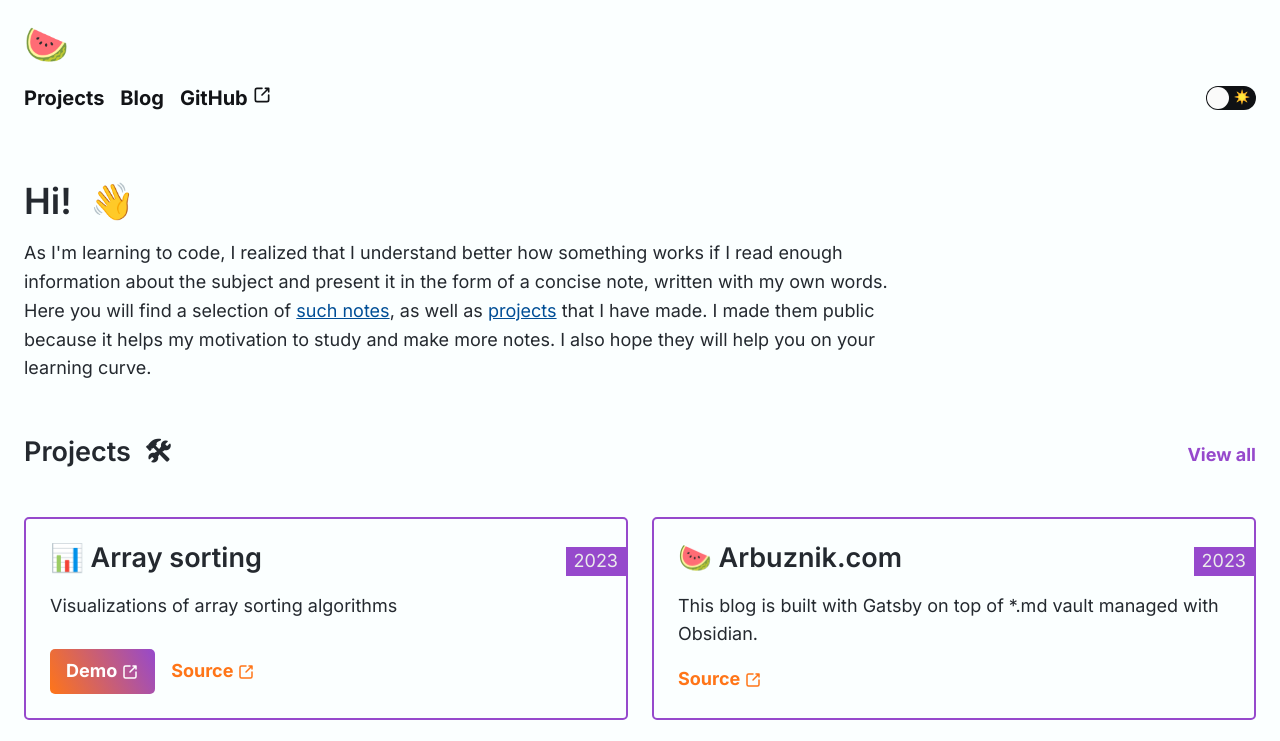
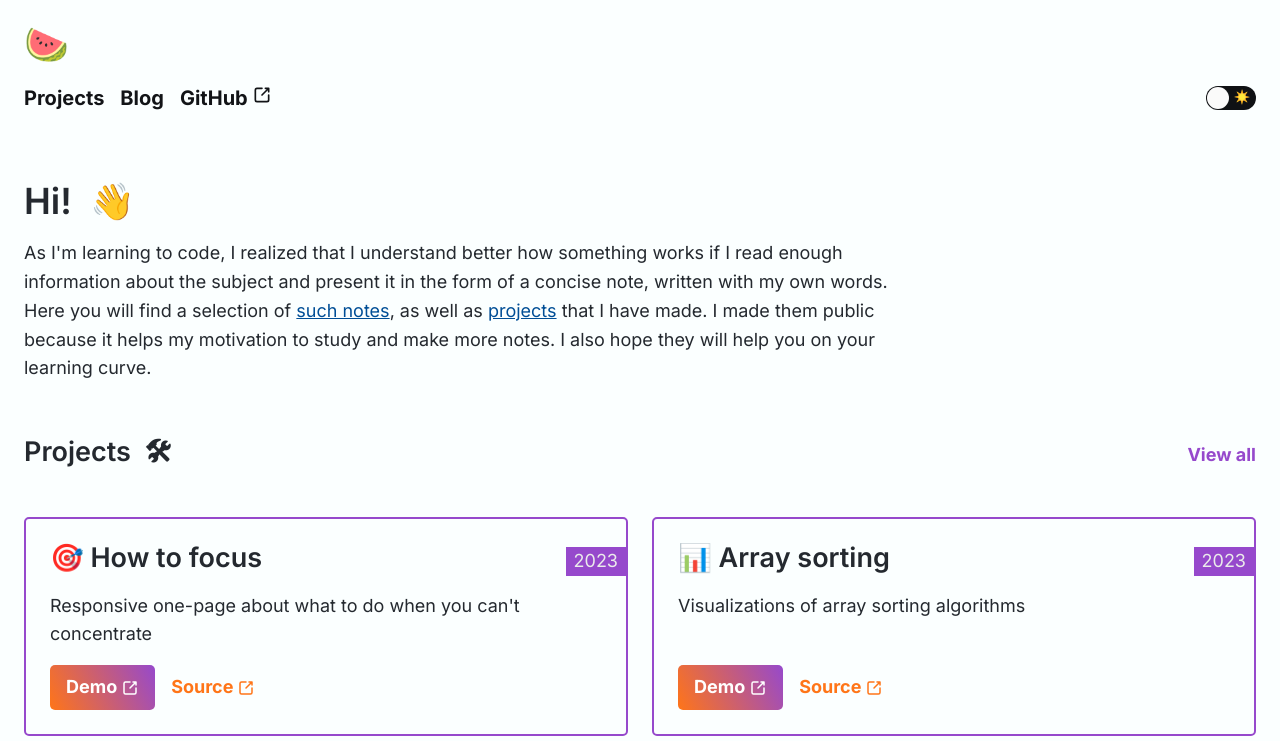
Before and after one commit to arbuznik/arbuznik.com, a Gatsby site: page / in a window 1280 px wide. Shown: the top 741 px of the page. Built offline with nearby package versions, Linux system fonts and the light colour scheme; Gatsby itself is replaced by a stand-in of ours.

Commit message:
add focus projects

```diff
--- a/src/constants/projects.js
+++ b/src/constants/projects.js
@@ -1,4 +1,14 @@
 export const projects = [
+  {
+    id: 7,
+    name: "🎯 How to focus",
+    description:
+      "Responsive one-page about what to do when you can't concentrate",
+    year: 2023,
+    featured: true,
+    demoURL: "https://arbuznik-focus.netlify.app//",
+    codeURL: "https://github.com/arbuznik/focus",
+  },
   {
     id: 6,
     name: "📊 Array sorting",
```
